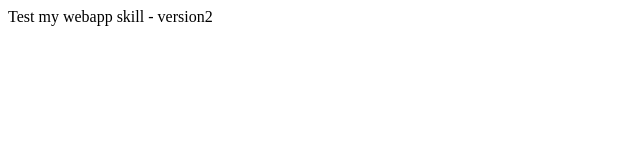
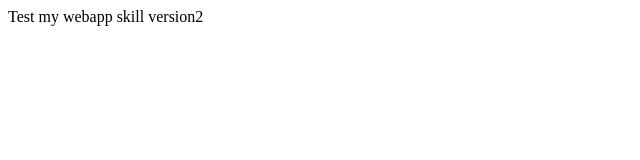
Before and after one commit to dharm-raj/WebappTest, a plain HTML site: page index.html in a window 1280 px wide. Shown: the full height of the page, 0-640 px from the left. Drawn offline with Linux system fonts and the light colour scheme.

Commit message:
Add files via upload

```diff
--- a/index.html
+++ b/index.html
@@ -1,5 +1,5 @@
 <html>
 <body>
-Test my webapp skill - version2
+Test my webapp skill version2
 </body>
 </html>
```
